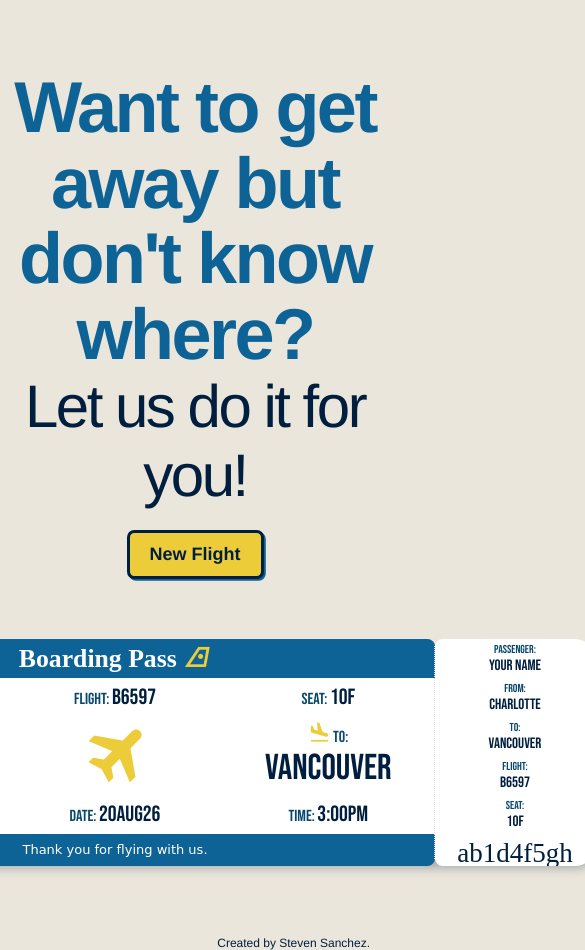
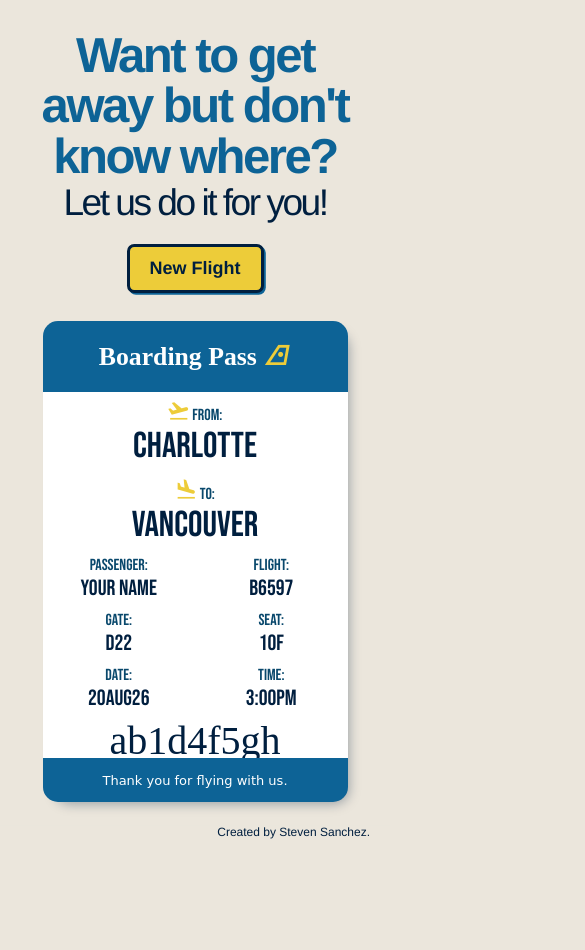
Before and after one commit to ssanch23/mixed_messages, a plain HTML site: page index.html in a window 390 px wide. Both pictures are taken after a click on the button "Get Ticket". Shown: the whole page, 585 px wide, since content can reach past the window. After the commit the page ends 844 px from the top, so only its background shows below. Drawn offline with nearby package versions, Linux system fonts and the light colour scheme; a web font is replaced by a local one.

Commit message:
Add media query and adjust responsive layout

```diff
--- a/index.html
+++ b/index.html
@@ -32,26 +32,29 @@
                     </div>
 
                     <div class="grid-2A ticket-info">
-                        <p class="pass-cat">Passenger: <span class="pass-info">Your Name</span></p>
+                        <p class="pass-cat">Passenger:</p>
+                        <p class="pass-info">Your Name</p>
                     </div>
 
                     <div class="grid-2B ticket-info">
-                        <p class="pass-cat">Flight: <span class="flight-code pass-info"></span></p>
+                        <p class="pass-cat">Flight:</p>
+                        <p class="flight-code pass-info"></p>
                     </div>
 
 
                     <div class="grid-2C ticket-info">
-                        <p class="pass-cat">Seat: <span class="seat pass-info"></span></p>
+                        <p class="pass-cat">Seat:</p>
+                        <p class="seat pass-info"></p>
                     </div>
 
                     <div class="grid-2D stub">
                         <p class="pass-cat">From:</p>
-                        <div class="from pass-info"></div>
+                        <p class="from pass-info"></p>
                     </div>
 
                     <div class="grid-3A ticket-info">
                         <p class="pass-cat"><span class="material-symbols-outlined icon-sm">flight_takeoff</span> From:</p>
-                        <div class="from pass-info"></div>
+                        <p class="from pass-info"></p>
                     </div>
 
                     <div class="grid-3B ticket-info">
@@ -60,37 +63,40 @@
 
                     <div class="grid-3C ticket-info">
                         <p class="pass-cat"><span class="material-symbols-outlined icon-sm">flight_land</span> To:</p>
-                        <div class="to pass-info"></div>
+                        <p class="to pass-info"></p>
                     </div>
 
                     <div class="grid-3D stub">
                         <p class="pass-cat">To:</p>
-                        <div class="to pass-info"></div>
+                        <p class="to pass-info"></p>
                     </div>
 
                     <div class="grid-4D stub">
                         <p class="pass-cat">Flight:</p>
-                        <div class="flight-code pass-info"></div>
+                        <p class="flight-code pass-info"></p>
                     </div>
 
                     <div class="grid-5A ticket-info">
-                        <p class="pass-cat">Gate: <span class="gate pass-info"></span></p>
+                        <p class="pass-cat">Gate:</p>
+                        <p class="gate pass-info"></p>
                     </div>
 
                     <div class="grid-5B ticket-info">
-                        <p class="pass-cat">Date: <span class="date pass-info"></span></p>
+                        <p class="pass-cat">Date:</p>
+                        <p class="date pass-info"></p>
                     </div>
 
                     <div class="grid-5C ticket-info">
-                        <p class="pass-cat">Time: <span class="time pass-info"></span></p>
+                        <p class="pass-cat">Time:</p>
+                        <p class="time pass-info"></p>
                     </div>
 
                     <div class="grid-5D stub">
                         <p class="pass-cat">Seat:</p>
-                        <div class="seat pass-info"></div>
+                        <p class="seat pass-info"></p>
                     </div>
 
-                    <div class="grid-6A pass-blue">Thank you for flying with us.</div>
+                    <p class="grid-6A pass-blue">Thank you for flying with us.</p>
 
                     <div class="grid-6D stub">
                         <p class="barcode">ab1d4f5gh</p>
--- a/style.css
+++ b/style.css
@@ -25,23 +25,41 @@ html{
     --max-width: 120rem;
 }
 
+body {
+    font-family: var(--font-main);
+    font-size: var(--text-size);
+    color: var(--navy-blue);
+    background-color: var(--white);
+    text-align: center;
+    min-height: 100vh;
+}
+
+main {
+    width: 100%;
+    max-width: var(--max-width);
+
+    margin: 0 auto;
+    display: flex;
+    flex-direction: column;
+    align-items: center;
+    justify-content: center;
+}
 
 h1 {
     color: var(--sea-blue);
 
-    font-size: 7.2rem;
+    font-size: clamp(4.8rem, calc(48px + ((100vw - 350px) * 24) / 850), 7.2rem);
     font-weight: 900;
     letter-spacing: -.25rem;
     line-height: 1.05;
 
     text-wrap: balance;
-
 }
 
 h2 {
     color: var(--navy-blue);
 
-    font-size: 6rem;
+    font-size: clamp(3.6rem, calc(36px + ((100vw - 350px) * 24) / 850), 6rem);
     font-weight: 300;
     letter-spacing: -.25rem;
 }
@@ -81,30 +99,12 @@ h2 {
     overflow: hidden;
 }
 
-body {
-    font-family: var(--font-main);
-    font-size: var(--text-size);
-    color: var(--navy-blue);
-    background-color: var(--white);
-    width: 100vw;
-    height: 100vh;
-    text-align: center;
-}
-
-main {
-    margin: 0 auto;
-    max-width: var(--max-width);
-    display: flex;
-    flex-direction: column;
-    align-items: center;
-    justify-content: center;
-}
-
 .heading-container {
     display: flex;
     flex-direction: column;
     align-items: center;
-    margin-top: 7rem;
+    margin-top: 6rem;
+    padding: 0 1.75rem;
 }
 
 .generate-btn {
@@ -147,8 +147,8 @@ main {
 }
 
 .boarding-pass {
-    margin: 4rem auto 7rem auto;
-    width: 80rem;
+    margin: 3rem auto 3rem auto;
+    width: clamp(70rem, 49.73rem + 27.03vw, 80rem);
     font-family: var(--font-pass-main);
     color: var(--navy-blue);
 
@@ -173,10 +173,10 @@ main {
     position: absolute;
     top: .6rem;
     bottom: .6rem;
-    left: .55rem;
-    right: .55rem;
+    left: .52rem;
+    right: .52rem;
 
-    border-radius: 2rem;
+    border-radius: 1.5rem;
     box-shadow: .7rem .7rem 1.2rem var(--shadow);
 
     pointer-events: none;
@@ -202,14 +202,21 @@ main {
 
 .pass-cat {
     color: var(--medium-blue);
-    font-size: 1.6rem
+    font-size: 1.6rem;
+    padding-right: .27rem;
+    padding-top: .39rem;
+}
+
+.grid-3A .pass-cat,
+.grid-3C .pass-cat {
+    padding-right: 0;
+    padding-top: 0;
 }
 
 .pass-info {
     color: var(--navy-blue);
     font-size: 2.2rem;
 }
-
 
 .grid-3A,
 .grid-3C {
@@ -239,19 +246,16 @@ main {
 
 .grid-1A {
     grid-area: 1 / 1 / 2 / 4;
-
     font-size: 2.2rem;
     font-family: var(--font-pass-heading);
-
-    border-top-left-radius: 2rem;
+    border-top-left-radius: 1.5rem;
     border-top-right-radius: .75rem;
 }
 
 .grid-1D {
     grid-area: 1 / 4 / 2 / 5;
-
     border-top-left-radius: .75rem;
-    border-top-right-radius: 2rem;
+    border-top-right-radius: 1.5rem;
 }
 
 .grid-2A {
@@ -308,7 +312,7 @@ main {
 
 .grid-6A {
     grid-area: 6 / 1 / 7 / 4;
-    border-bottom-left-radius: 2rem;
+    border-bottom-left-radius: 1.5rem;
     border-bottom-right-radius: .75rem;
     font-family: var(--font-pass-script);
     font-size: 1.3rem;
@@ -317,11 +321,10 @@ main {
 .grid-6D {
     grid-area: 6 / 4 / 7 / 5;
     border-bottom-left-radius: .75rem;
-    border-bottom-right-radius: 2rem;
+    border-bottom-right-radius: 1.5rem;
     flex-direction: row;
     overflow: hidden;
     padding-top: .8rem;
-
 }
 
 .barcode {
@@ -331,10 +334,115 @@ main {
     padding: 0;
 }
 
-
 .grid-3A .pass-info,
 .grid-3C .pass-info {
     font-size: 3.6rem;
+}
+
+@media only screen and (max-width: 749px) {
+
+    h1 {
+        line-height: 1.025;
+    }
+
+    .heading-container {
+        margin-top: 3rem;
+    }
+
+    .boarding-pass {
+        margin: 0.75rem auto 2.25rem auto;
+        width: clamp(30rem, 25.625rem + 12.5vw, 35rem);
+        grid-template: 1.3fr 1.43fr 1.43fr 1fr 1fr 1fr .8fr .8fr/ 1fr 1fr;
+    }
+
+    .grid-1D,
+    .grid-2D,
+    .grid-3D,
+    .grid-4D,
+    .grid-5D,
+    .grid-3B {
+        display: none;
+    }
+
+    .ticket-info {
+        flex-direction: column;
+        align-items: center;
+        justify-content: center;
+        padding-top: .5rem;
+    }
+
+    .pass-cat {
+        padding-right: 0;
+        padding-top: 0;
+    }
+
+    .grid-1A {
+        grid-area: 1 / 1 / 2 / 3;
+        border-top-right-radius: 1.5rem;
+    }
+
+    .grid-3A {
+        grid-area: 2 / 1 / 3 / 3;
+    }
+
+    .grid-3C {
+        grid-area: 3 / 1 / 4 / 3;
+    }
+
+    .grid-2A {
+        grid-area: 4 / 1 / 5 / 2;
+    }
+
+    .grid-2B {
+        grid-area: 4 / 2 / 5 / 3;
+    }
+
+    .grid-5A {
+        grid-area: 5 / 1 / 6 / 2;
+    }
+
+    .grid-2C {
+        grid-area: 5 / 2 / 6 / 3;
+    }
+
+    .grid-5B {
+        grid-area: 6 / 1 / 7 / 2;
+    }
+
+    .grid-5C {
+        grid-area: 6 / 2 / 7 / 3;
+    }
+
+    .grid-6D {
+        grid-area: 7 / 1 / 8 / 3;
+        border-bottom-left-radius: 0;
+        border-bottom-right-radius: 0;
+        padding-top: .8rem;
+    }
+
+    .barcode {
+        font-size: 4rem;
+    }
+
+    .grid-6A {
+        grid-area: 8 / 1 / 9 / 3;
+        border-bottom-right-radius: 1.5rem;
+    }
+
+    .boarding-pass::before {
+        content: "";
+        position: absolute;
+        top: .7rem;
+        bottom: .7rem;
+        left: 79.91%;
+        width: 0;
+        border-left: none;
+    }
+
+    .boarding-pass::after {
+        top: .55rem;
+        bottom: .55rem;
+    }
 }
 
 footer {
@@ -345,5 +453,9 @@ footer {
     max-width: var(--max-width);
     text-align: right;
     padding-right: 2rem;
+    padding-bottom: .5rem;
     font-size: 1.2rem;
+
+    position: sticky;
+    top: 100vh;
 }
```
